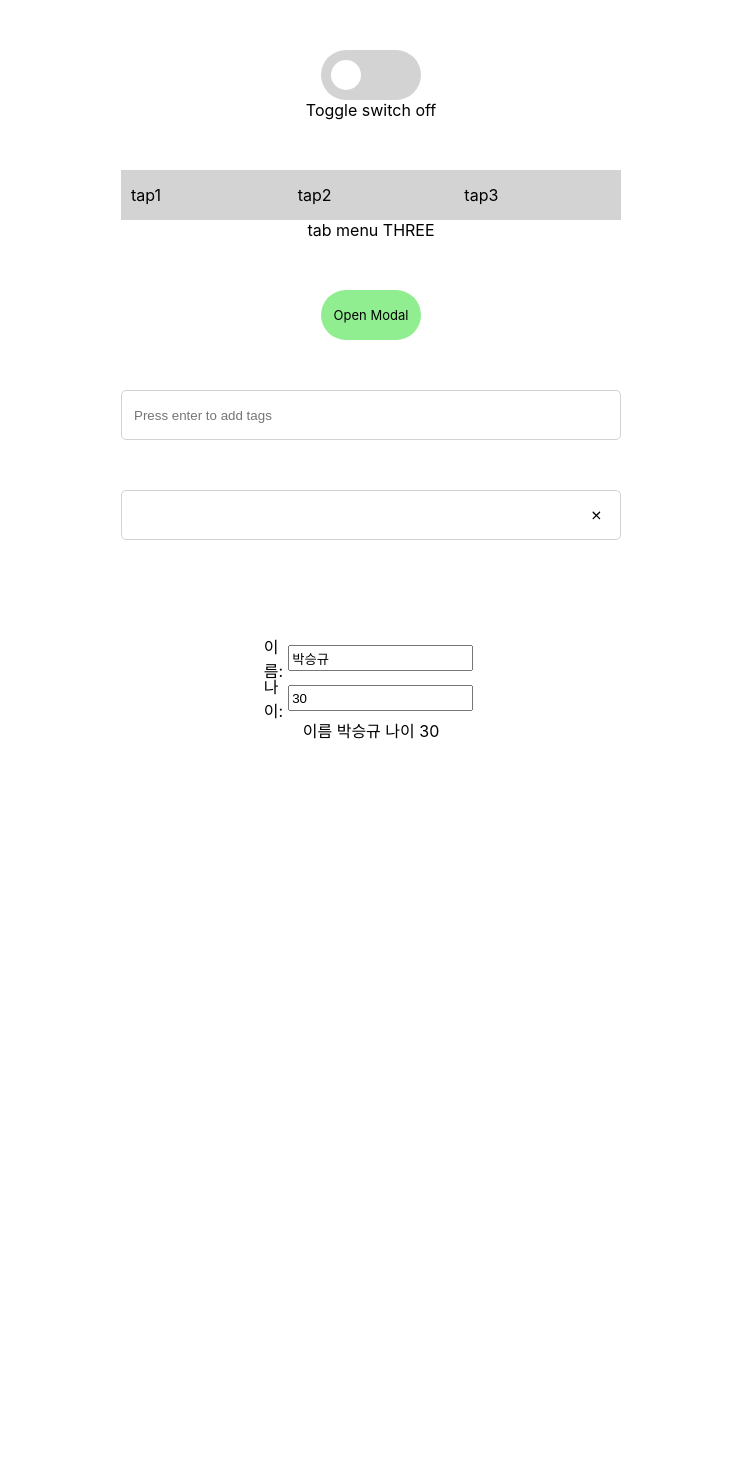
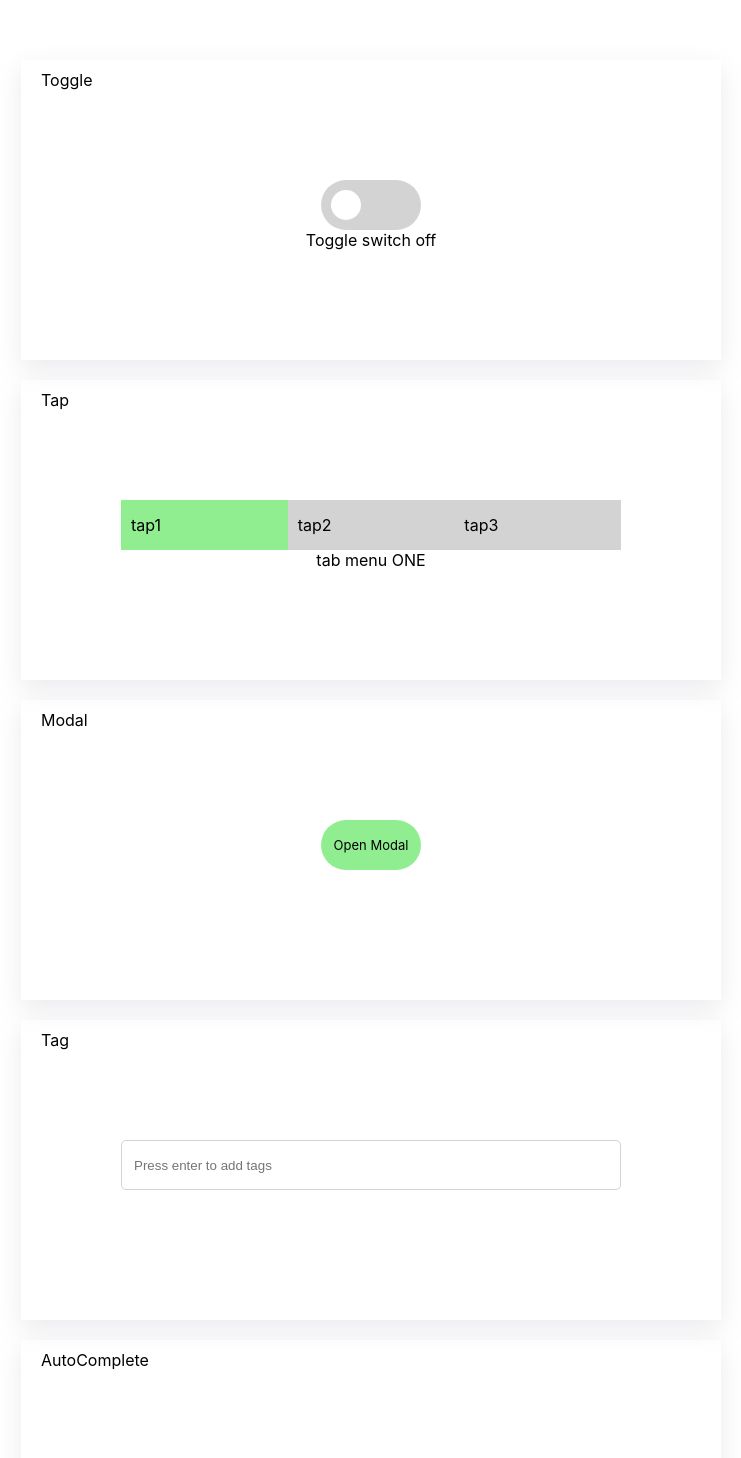
Before and after one commit to NeatKYU/wanted_pre_onboarding, a React (Create React App) app: page / in a window 1280 px wide. Shown: the top 1458 px of the page, without its empty margins (269-1010 px from the left). Before the commit the page ends 800 px from the top, so only its background shows below. Built offline with nearby package versions, Linux system fonts and the light colour scheme.

Commit message:
버그 수정

```diff
--- a/src/App.js
+++ b/src/App.js
@@ -9,18 +9,30 @@ import { AutoComplete } from './components/AutoComplete';
 function App() {
   return (
     <Container>
-      <Box/>
+      <Wrapper>
+        <div className='title'>Toggle</div>
         <Toggle/>
-      <Box/>
+      </Wrapper>
+      <Wrapper>
+        <div className='title'>Tap</div>
         <Tap/>
-      <Box/>
+      </Wrapper>
+      <Wrapper>
+        <div className='title'>Modal</div>
         <Modal/>
-      <Box/>
+      </Wrapper>
+      <Wrapper>
+        <div className='title'>Tag</div>
         <Tag/>
-      <Box/>
+      </Wrapper>
+      <Wrapper>
+        <div className='title'>AutoComplete</div>
         <AutoComplete/>
-      <Box/>
+      </Wrapper>
+      <Wrapper>
+        <div className='title'>ClickToEdit</div>
         <ClickToEdit/>
+      </Wrapper>
     </Container>
   );
 }
@@ -30,19 +42,27 @@ export default App;
 
 const Container = styled.div`
   width: 100%;
-  height: auto;
+  height: 2000px;
   display: flex;
   flex-direction: column;
   justify-content: center;
   align-items: center;
+`
 
-  .box {
+const Wrapper = styled.div`
+  width: 700px;
+  height: 300px;
+  display: flex;
+  flex-direction: column;
+  align-items: center;
+  box-shadow: rgba(149, 157, 165, 0.2) 0px 8px 24px;
+  margin-top: 20px;
+
+  .title {
     width: 100%;
-    height: 50px;
+    height: 120px;
+    padding-left: 20px;
+    padding-top: 10px;
+    box-sizing: border-box;
   }
 `
-
-const Box = styled.div`
-  width: 100%;
-  height: 50px;
-`
--- a/src/components/ClickToEdit.js
+++ b/src/components/ClickToEdit.js
@@ -45,7 +45,7 @@ export const ClickToEdit = () => {
 
 const Container = styled.div`
 	width: 200px;
-	height: 200px;
+	height: auto;
 	display: flex;
 	flex-direction: column;
 	justify-content: center;
--- a/src/components/Modal.js
+++ b/src/components/Modal.js
@@ -52,9 +52,11 @@ const ModalComponent = styled.div`
 	.wrapper {
 		width: 100vw;
 		height: 100vh;
-		position: absolute;
+		position: fixed;
 		top: 0;
 		left: 0;
+		right: 0;
+		bottom: 0;
 		background-color: black;
 		opacity: 0.5;
 	}
@@ -63,7 +65,7 @@ const ModalComponent = styled.div`
 		width: 300px;
 		height: 200px;
 		background-color: #fff;
-		position: absolute;
+		position: fixed;
 		top: 50%;
 		left: 50%;
 		transform: translate(-50%, -50%);
--- a/src/components/Tag.js
+++ b/src/components/Tag.js
@@ -29,7 +29,7 @@ export const Tag = () => {
 				{
 					tagList && tagList.map((item, idx) => (
 						<TagButton key={idx}>
-							<span>{item}</span>
+							<div>{item}</div>
 							<div className='close' onClick={() => deleteTag(item)}><IoIosClose/></div>
 						</TagButton>
 					))
@@ -85,6 +85,7 @@ const TagButton = styled.div`
 	padding-left: 10px;
 	padding-right: 5px;
 	margin-right: 5px;
+	white-space: nowrap;
 
 	.close {
 		width: 20px;
--- a/src/components/Tap.js
+++ b/src/components/Tap.js
@@ -3,11 +3,7 @@ import styled from 'styled-components';
 
 export const Tap = () => {
 
-	const [currentTap, setCurrentTap] = useState(0);
-
-	const handleTap = (tapNum) => {
-		setCurrentTap(tapNum)
-	}
+	const [currentTap, setCurrentTap] = useState(1);
 
 	return (
 		<>
```
Lines whose indentation alone changed are shown as unchanged.
